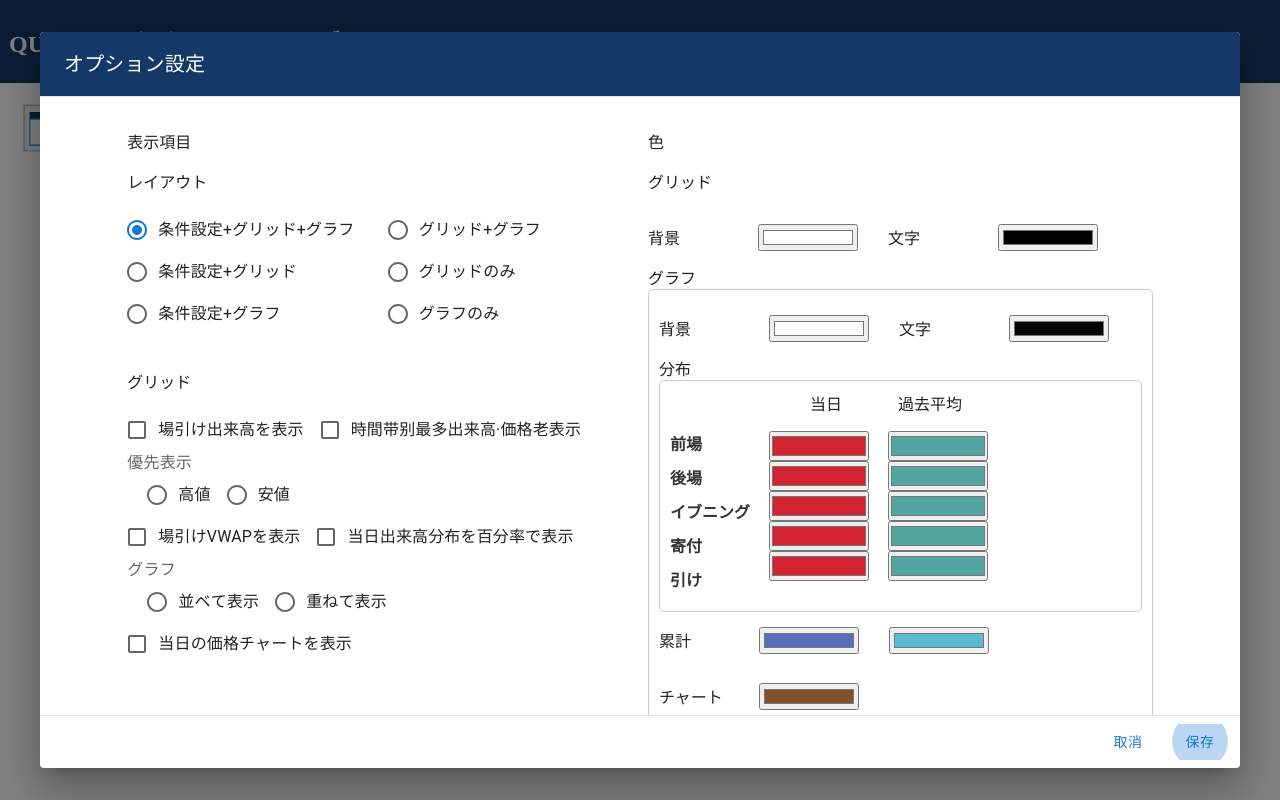
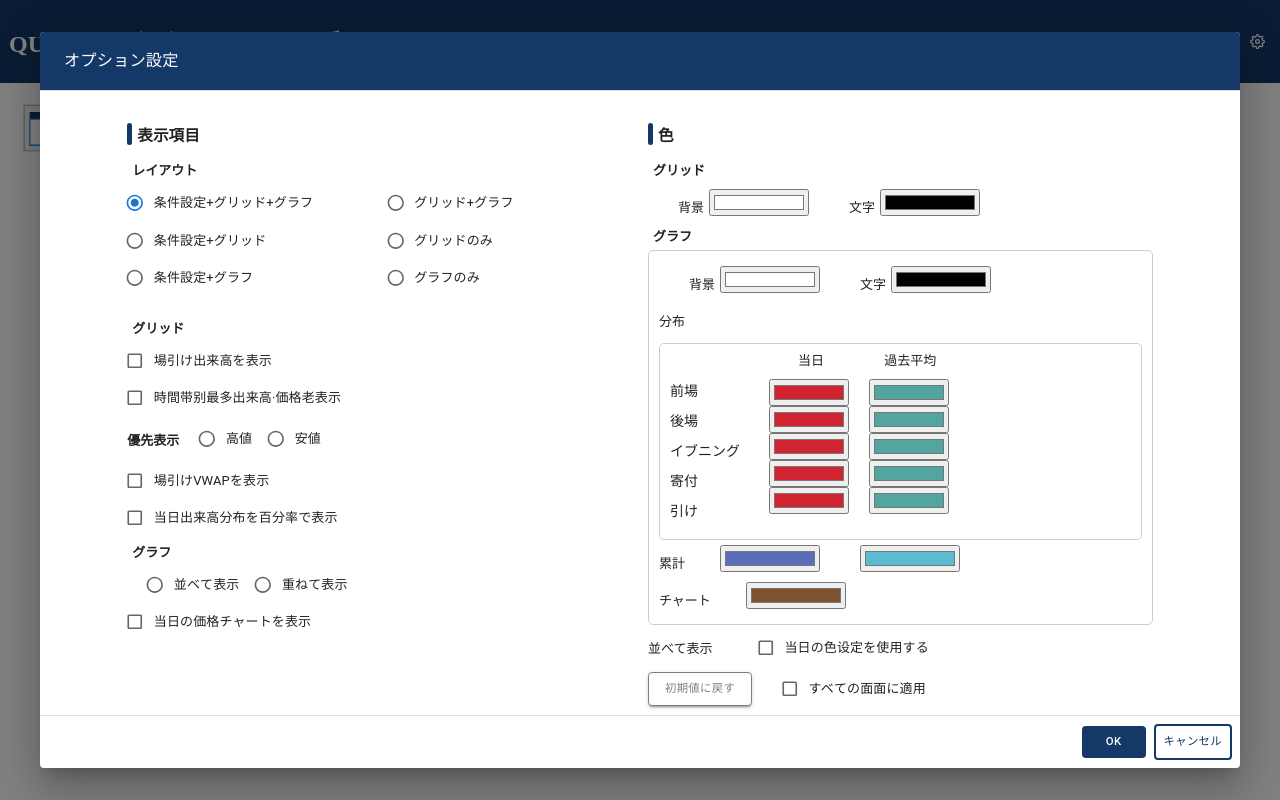
Before and after one commit to xiliu2529/react-app-main, a React (Vite) app: page / in a window 1280 px wide. Both pictures are taken after a click on the element 1250 px from the left and 41 px from the top of the page. Built offline with nearby package versions, Linux system fonts and the light colour scheme; the HTML template or start-up script is replaced by a standard one.

Commit message:
7.10修复窗口缩小元素出界

```diff
--- a/package.json
+++ b/package.json
@@ -16,6 +16,7 @@
     "react": "^18.3.1",
     "react-dom": "^18.3.1",
     "react-redux": "^9.1.2",
+    "recharts": "^2.12.7",
     "redux": "^5.0.1"
   },
   "devDependencies": {
--- a/src/components/Layout/Layout.tsx
+++ b/src/components/Layout/Layout.tsx
@@ -9,6 +9,8 @@ import Page3 from '../../pages/PageThree'
 import Page4 from '../../pages/PageFour'
 import Page5 from '../../pages/PageFive'
 import Page6 from '../../pages/PageSix'
+import Page7 from '../../pages/PageSeven'
+import Page8 from '../../pages/PageEight'
 
 
 const Layout: React.FC = () => {
@@ -50,6 +52,10 @@ const Layout: React.FC = () => {
           return <Page5 />;
       case 6:
           return <Page6 />;
+      case 7:
+          return <Page7 />;
+      case 8:
+          return <Page8 />;
 
     }
   }
--- a/src/components/LeftSidebar/LeftSidebar.tsx
+++ b/src/components/LeftSidebar/LeftSidebar.tsx
@@ -27,6 +27,8 @@ const LeftSidebar: React.FC<LeftSidebarProps> = ({ onButtonClick }) => {
             <button className="sidebar-button" onClick={() => handleButtonClick(4)}>Button 4</button>
             <button className="sidebar-button" onClick={() => handleButtonClick(5)}>Button 5</button>
             <button className="sidebar-button" onClick={() => handleButtonClick(6)}>Button 6</button>
+            <button className="sidebar-button" onClick={() => handleButtonClick(7)}>Button 7</button>
+            <button className="sidebar-button" onClick={() => handleButtonClick(8)}>Button 8</button>
             {/* Add more buttons as needed */}
           </div>
         )}
--- a/src/components/SettingsDialog/SettingsDialog.css
+++ b/src/components/SettingsDialog/SettingsDialog.css
@@ -1,59 +1,117 @@
+*{
+  font-size: 13px;
+}
 
 .main-container {
-    margin-left: 100px;
+  margin-left: 10px; /* 降低左侧边距，适应小屏幕 */
+  margin-right: 10px; /* 降低右侧边距，适应小屏幕 */
+  min-width: 320px; /* 设置最小宽度 */
+  max-width: 1200px; /* 设置最大宽度 */
 }
+
 .inline-container {
   display: flex;
   align-items: center;
-    padding-right: 30px;
-
+  padding-left: 30px;
+  padding-right: 10px; /* 减少右侧填充 */
+  min-width: 100px; /* 设置最小宽度 */
+  max-width: 100%; /* 设置最大宽度为父容器的100% */
 }
-
-  .inline-container p {
-    margin-right: 10px;
-  }
-
 
 .wrapper {
   display: flex;
   align-items: center;
+  flex-wrap: wrap; /* 允许容器换行 */
+  min-width: 200px; /* 设置最小宽度 */
+  max-width: 100%; /* 设置最大宽度为父容器的100% */
 }
-  .wrapper p{
-    width: 100px;
+
+.wrapper p {
+  margin-right: 5px; /* 减少段落之间的间距 */
+  margin-bottom: 5px; /* 减少段落底部的间距 */
 }
 
 .color-picker-column input {
-    width: 100px; /* 设置颜色选择器的宽度 */
-    height: 30px; /* 设置颜色选择器的高度 */
-    margin-right: 10px; /* 设置颜色选择器之间的间距 */
-    padding: 0;
+  width: 80px; /* 减少颜色选择器的宽度 */
+  min-width: 50px; /* 设置最小宽度 */
+  max-width: 120px; /* 设置最大宽度 */
 }
+
 .text-column {
-    font-size: 16px;
+  margin-top: 10px;
+  font-size: 14px; /* 减小字体大小 */
+  margin-bottom: 9px; /* 减少文字列之间的间距 */
+  min-width: 100px; /* 设置最小宽度 */
+  max-width: 400px; /* 设置最大宽度 */
+}
+
+.header-p {
+  white-space: nowrap; /* 避免标题换行 */
+  margin: 0; /* 清除段落的外边距 */
+  text-align: center; /* 将文本居中 */
+  margin-top: -20px;
+
   margin-bottom: 10px;
-    color: #333; /* 设置文字颜色 */
-    font-weight: bold; /* 设置字体粗细 */
+  min-width: 50px; /* 设置最小宽度 */
+  max-width: 600px; /* 设置最大宽度 */
 }
-  .header-p {
-    white-space: pre;
-    padding-left: 140px;
-    margin: 0px;
-  }
+
 .container {
-    display: flex; /* 使用 Flexbox 布局 */
-    align-items: center; /* 垂直居中 */
+  display: flex;
+  align-items: center;
+  flex-wrap: wrap; /* 允许容器换行 */
+  min-width: 300px; /* 设置最小宽度 */
+  max-width: 100%; /* 设置最大宽度为父容器的100% */
 }
 
 .inline-element {
-    margin-right: 20px; /* 调整元素之间的间距 */
+  margin-right: 10px; /* 减少元素之间的间距 */
+  min-width: 100px; /* 设置最小宽度 */
+  max-width: 200px; /* 设置最大宽度 */
 }
 
 .settings-icon {
-
-    background-image: url('../../img/settings.svg'); /* 替换为你的图标路径 */
+  background-image: url('../../img/settings.svg');
   background-size: contain;
   background-repeat: no-repeat;
   cursor: pointer;
-    margin-left: auto; /* 自动填充左侧空间，右对齐 */
-    padding-right:60px ;
+  padding-right: 30px; /* 减少右侧填充 */
+  min-width: 30px; /* 设置最小宽度 */
+  max-width: 60px; /* 设置最大宽度 */
 }
+
+.category-title {
+  position: relative; /* 设置相对定位，以便于后面绝对定位伪元素 */
+  font-weight: bold; /* 加粗 */
+  font-size: 1.2em; /* 增大字号 */
+  padding-left: 10px; /* 左侧填充 */
+  min-width: 150px; /* 设置最小宽度 */
+  max-width: 100%; /* 设置最大宽度为父容器的100% */
+}
+
+.category-title::before {
+  content: ""; /* 必须有 content 属性才能显示伪元素 */
+  position: absolute;
+  top: 0;
+  left: 0;
+  width: 5px; /* 竖线宽度 */
+  height: 100%; /* 高度与父元素高度相同 */
+  background-color: #143867;
+  border-radius: 5px; /* 圆角半径 */
+}
+
+.sub-title {
+  font-weight: bold;
+  margin: 5px;
+  min-width: 100px; /* 设置最小宽度 */
+  max-width: 300px; /* 设置最大宽度 */
+}
+
+.custom-button {
+  background-color: white;
+  color: gray;
+  border: 2px solid gray;
+  margin-right: 30px;
+  min-width: 80px; /* 设置最小宽度 */
+  max-width: 150px; /* 设置最大宽度 */
+}
--- a/src/components/SettingsDialog/SettingsDialog.tsx
+++ b/src/components/SettingsDialog/SettingsDialog.tsx
@@ -147,15 +147,8 @@ const SettingsDialog = () => {
     };
     const handleButtonClick = () => {
         // 按钮点击事件处理逻辑
-        console.log('按钮被点击了！');
+
     };
-
-
-
-
-
-
-
 
 
 
@@ -175,13 +168,13 @@ const SettingsDialog = () => {
                         <FormControl component="fieldset" sx={{ width: '89%' }}>
                             <Grid className='main-container' container spacing={2}>
                                 <Grid item xs={12} sm={6} className='left-container'>
-                                <p>表示項目</p>
-                                <p>レイアウト</p>
+                                    <p className='category-title'>表示項目</p>
+                                    <p className='sub-title'>レイアウト</p>
                                     {/* 单选框组 */}
                                     <Grid container spacing={2}>
                                         {/* 第一列 */}
                                         <Grid item xs={12} sm={6}>
-                                        <RadioGroup value={selectedOption} onChange={handleRadioChange} sx={{ width: '100%' }}>
+                                            <RadioGroup value={selectedOption} onChange={handleRadioChange} sx={{ width: '110%' }}>
                                                 <FormControlLabel value="option1" control={<Radio />} label="条件設定+グリッド+グラフ" />
                                                 <FormControlLabel value="option2" control={<Radio />} label="条件設定+グリッド" />
                                                 <FormControlLabel value="option3" control={<Radio />} label="条件設定+グラフ" />
@@ -197,19 +190,22 @@ const SettingsDialog = () => {
                                         </Grid>
                                     </Grid>
                                     <br />
-                                <p>グリッド</p>
+                                    <p className='sub-title'>グリッド</p>
                                     {/* 多选框 */}
                                     <FormControlLabel
                                         control={<Checkbox checked={isChecked1} onChange={handleCheckboxChange1} />}
                                         label="場引け出来高を表示"
                                     />
+                                    <div></div>
                                     <FormControlLabel
                                         control={<Checkbox checked={isChecked2} onChange={handleCheckboxChange2} />}
                                         label="時間带别最多出来高·価格老表示"
                                     />
 
                                     {/* 第一个单选框组 */}
-                                <FormLabel component="legend">優先表示</FormLabel>
+                                    <div style={{ display: 'flex', alignItems: 'center' }}>
+                                        <p style={{ fontWeight: 'bold' }}>優先表示</p>
+
                                         <RadioGroup
                                             value={radioValue}
                                             onChange={handleRadioGroupChange}
@@ -224,19 +220,22 @@ const SettingsDialog = () => {
                                             <FormControlLabel value="optionA" control={<Radio />} label="高値" />
                                             <FormControlLabel value="optionB" control={<Radio />} label="安値" />
                                         </RadioGroup>
+                                    </div>
+
 
                                     {/* 第二个多选框 */}
                                     <FormControlLabel
                                         control={<Checkbox checked={isChecked3} onChange={handleCheckboxChange3} />}
                                         label="場引けVWAPを表示"
                                     />
+                                    <div></div>
                                     <FormControlLabel
                                         control={<Checkbox checked={isChecked4} onChange={handleCheckboxChange4} />}
                                         label="当日出来高分布を百分率で表示"
                                     />
                                     <br />
                                     {/* 第二个单选框组 */}
-                                <FormLabel component="legend">グラフ</FormLabel>
+                                    <p className='sub-title'>グラフ</p>
                                     <RadioGroup
                                         value={radioValue2}
                                         onChange={handleRadioGroupChange2}
@@ -259,8 +258,8 @@ const SettingsDialog = () => {
 
                                 <Grid item xs={12} sm={6} className='right-container'>
 
-                                <p>色</p>
-                                <p>グリッド</p>
+                                    <p className='category-title'>色</p>
+                                    <p className='sub-title'>グリッド</p>
                                     {/* 第一个颜色选择器，默认白色 */}
                                     <div className="wrapper">
                                         <span className="inline-container">
@@ -274,7 +273,7 @@ const SettingsDialog = () => {
                                         </span>
                                     </div>
 
-                                <p style={{ margin: '0px' }}>グラフ</p>
+                                    <p className='sub-title'>グラフ</p>
                                     <div style={{ border: '1px solid #ccc', borderRadius: '5px', padding: '10px' }}>
                                         {/* 第一个颜色选择器，默认白色 */}
                                         <div className="wrapper">
@@ -288,21 +287,23 @@ const SettingsDialog = () => {
                                                 <input type="color" value={color4} style={{ width: '100px' }} onChange={handleColorChange4} />
                                             </span>
                                         </div>
-                                    <p style={{ margin: '0px' }}>分布</p>
+                                        <p> 分布</p>
                                         <div>
                                             <div style={{ border: '1px solid #ccc', borderRadius: '5px', padding: '10px' }}>
                                                 <Grid container spacing={2}>
                                                     <Grid item xs={12}>
-                                                <p className="header-p">当日              過去平均</p>
+                                                        {/* 这里放上方的标题 */}
                                                     </Grid>
-                                            <Grid item xs={2.5}>
+                                                    <Grid item xs={2.5} >
                                                         <div className="text-column">前場</div>
                                                         <div className="text-column">後場</div>
                                                         <div className="text-column">イブニング</div>
                                                         <div className="text-column">寄付</div>
                                                         <div className="text-column">引け</div>
                                                     </Grid>
-                                            <Grid item xs={3}>
+                                                    <Grid item xs={2.5}>
+                                                        {/* 将每个颜色选择器列移到这里 */}
+                                                        <p className="header-p">当日</p>
                                                         <div className="color-picker-column">
                                                             <input type="color" value={color5} onChange={handleColorChange5} />
                                                         </div>
@@ -318,9 +319,10 @@ const SettingsDialog = () => {
                                                         <div className="color-picker-column">
                                                             <input type="color" value={color9} onChange={handleColorChange9} />
                                                         </div>
-
                                                     </Grid>
-                                            <Grid item xs={4}>
+                                                    <Grid item xs={2.5}>
+                                                        <p className="header-p">過去平均</p>
+                                                        {/* 将每个颜色选择器列移到这里 */}
                                                         <div className="color-picker-column">
                                                             <input type="color" value={color10} onChange={handleColorChange10} />
                                                         </div>
@@ -368,7 +370,8 @@ const SettingsDialog = () => {
                                                 className="inline-element"
                                             />
                                         </div>
-                                    <Button variant="contained" onClick={handleButtonClick}  style={{ marginRight: '30px' }}>初期値に戻す</Button>
+                                        <Button variant="contained" onClick={handleButtonClick} style={{ backgroundColor: 'white', color: 'gray', border: '1px solid gray', marginRight: '30px' }}>
+                                            初期値に戻す</Button>
                                         <FormControlLabel
                                             control={<Checkbox checked={isChecked7} onChange={handleCheckboxChange7} />}
                                             label="すベての面面に適用"
@@ -385,10 +388,9 @@ const SettingsDialog = () => {
 
                 {/* 对话框操作按钮 */}
                 <DialogActions>
-                    <Button onClick={handleClose}>取消</Button>
-                    <Button onClick={handleClose} autoFocus>
-                        保存
-                    </Button>
+                    <Button onClick={handleClose} style={{ backgroundColor: '#143867', color: 'white' }}>OK</Button>
+                    <Button onClick={handleClose} style={{ border: '2px solid #143867', backgroundColor: 'white', color: '#143867' }}>キャンセル</Button>
+
                 </DialogActions>
             </Dialog>
         </div>
--- /dev/null
+++ b/src/pages/PageOne.css
@@ -0,0 +1,6 @@
+.message{
+    white-space: pre;
+}
+.body{
+    width: 100%;
+}
--- a/src/pages/PageOne.tsx
+++ b/src/pages/PageOne.tsx
@@ -1,18 +1,88 @@
-// PageOne.tsx
+import React, { useState } from 'react';
+import Button from '@mui/material/Button';
+import ButtonGroup from '@mui/material/ButtonGroup';
+import Checkbox from '@mui/material/Checkbox';
+import FormControlLabel from '@mui/material/FormControlLabel';
+import { ComposedChart, Line, Bar, XAxis, YAxis, CartesianGrid, Tooltip, Legend, ResponsiveContainer } from 'recharts';
+import './PageOne.css';
+const PageOne: React.FC = () => {
+  const [selectedButton, setSelectedButton] = useState<'volumeCurve' | 'historical'>('volumeCurve');
+  const [checked, setChecked] = useState(false);
+  const handleButtonClick = (type: 'volumeCurve' | 'historical') => {
+    setSelectedButton(type);
+    // 可以根据选中的按钮类型执行相应的处理逻辑
+    if (type === 'volumeCurve') {
+      // 处理“ボリュームカーブ”按钮点击的逻辑
+    } else if (type === 'historical') {
+      // 处理“ヒストリカル”按钮点击的逻辑
+    }
 
-import React from 'react';
-
-const PageOne: React.FC = () => {
-  const pageStyle = {
-    backgroundColor: 'red',
-    padding: '20px',
-    color: 'white' ,
   };
-
+  const handleChange = (event: React.ChangeEvent<HTMLInputElement>) => {
+    setChecked(event.target.checked);
+  };
+  const code = '0000';
+  const codeName = 'ああああああ';
+  const time = '0000/00/00 ～0000/00/00';
+  const futuresContract = '日時';
+  const executionTime = 'yyyy/mm/dd 00:00';
+  const data = [
+    { name: 'Page A', uv: 400, pv: 2400, amt: 2400 },
+    { name: 'Page B', uv: 300, pv: 1398, amt: 2210 },
+    { name: 'Page C', uv: 200, pv: 9800, amt: 2290 },
+    { name: 'Page D', uv: 278, pv: 3908, amt: 2000 },
+    { name: 'Page E', uv: 189, pv: 4800, amt: 2181 },
+    { name: 'Page F', uv: 239, pv: 3800, amt: 2500 },
+    { name: 'Page G', uv: 349, pv: 4300, amt: 2100 },
+    { name: 'Page H', uv: 280, pv: 3100, amt: 2200 },
+    { name: 'Page I', uv: 390, pv: 5300, amt: 2300 },
+    { name: 'Page J', uv: 180, pv: 2700, amt: 2400 },
+    { name: 'Page K', uv: 250, pv: 4100, amt: 2500 },
+    { name: 'Page L', uv: 330, pv: 5400, amt: 2600 },
+    { name: 'Page M', uv: 410, pv: 6200, amt: 2700 },
+    { name: 'Page N', uv: 360, pv: 5700, amt: 2800 },
+    { name: 'Page O', uv: 430, pv: 6900, amt: 2900 },
+    { name: 'Page P', uv: 290, pv: 5100, amt: 3000 },
+    { name: 'Page Q', uv: 350, pv: 6300, amt: 3100 },
+    { name: 'Page R', uv: 400, pv: 7400, amt: 3200 },
+    { name: 'Page S', uv: 320, pv: 5900, amt: 3300 },
+    { name: 'Page T', uv: 460, pv: 7500, amt: 3400 },
+  ];
   return (
-    <div style={pageStyle}>
-      <h2>1</h2>
-      <p>画面11111111111111111111111111111111111111111111111111111111111111111111111111111111111111111111</p>
+    <div>
+      <ButtonGroup sx={{ paddingTop: '30px' }} variant="contained" aria-label="Basic button group">
+        <Button
+          onClick={() => handleButtonClick('volumeCurve')}
+          variant={selectedButton === 'volumeCurve' ? 'contained' : 'outlined'}
+        >
+          ボリュームカーブ
+        </Button>
+        <Button
+          onClick={() => handleButtonClick('historical')}
+          variant={selectedButton === 'historical' ? 'contained' : 'outlined'}
+        >
+          ヒストリカル
+        </Button>
+      </ButtonGroup>
+      <div className='message'>銘柄コード:{code}       銘柄名:{codeName}   期種:{futuresContract}   時間:{time}</div>
+      <p>実行時間:{executionTime}</p>
+      <FormControlLabel
+        control={<Checkbox checked={checked} onChange={handleChange} />}
+        label="当日の価格チャートを表示" labelPlacement="start"
+      />
+      <div>
+      <ResponsiveContainer width="100%" height="100%">
+        <ComposedChart data={data}>
+          <XAxis dataKey="name" />
+          <YAxis />
+          <CartesianGrid stroke="#f5f5f5" />
+          <Tooltip />
+          <Legend />
+          <Bar dataKey="uv" barSize={10} fill="#413ea0" />
+          <Line type="monotone" dataKey="pv" stroke="#ff7300" />
+        </ComposedChart>
+      </ResponsiveContainer>
+      </div>
     </div>
   );
 };
```
Also changed, not shown: 1 other file (tests, documents, lock files or other folders). Lines whose indentation alone changed are shown as unchanged.
